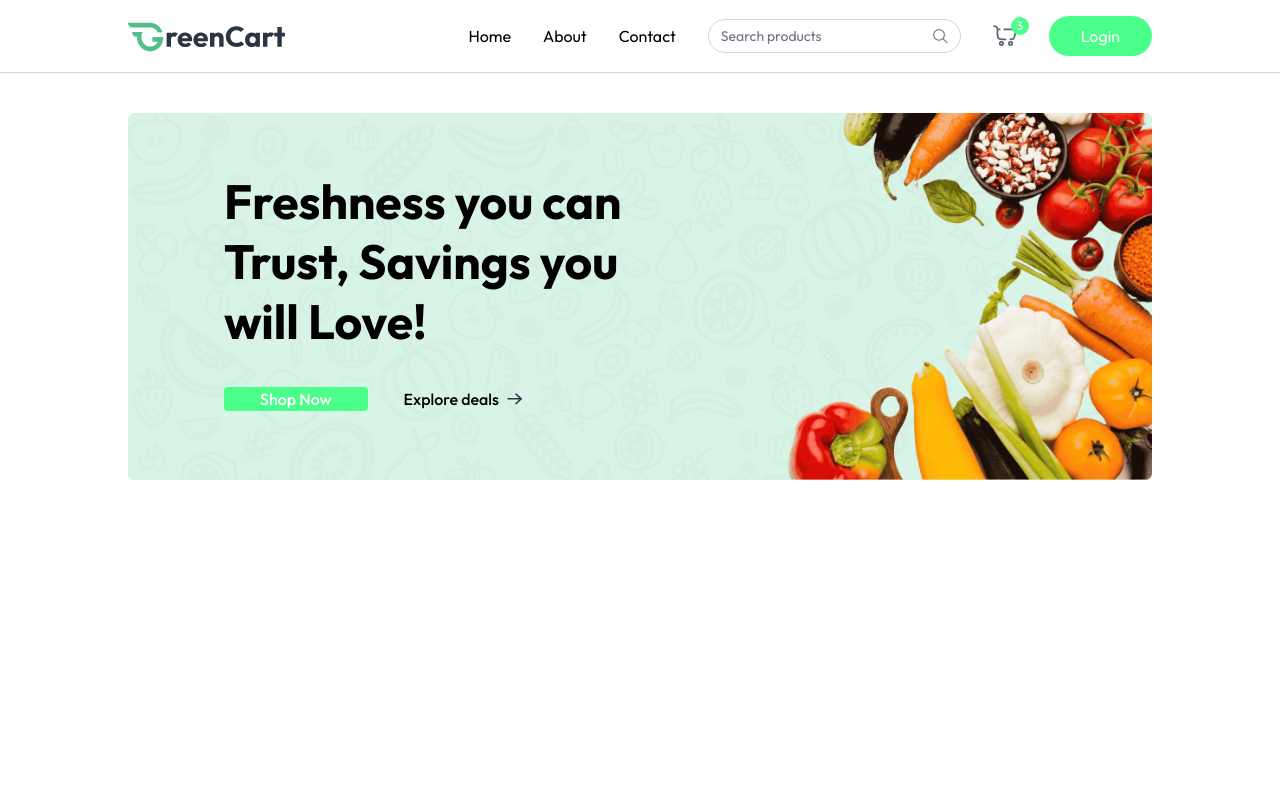
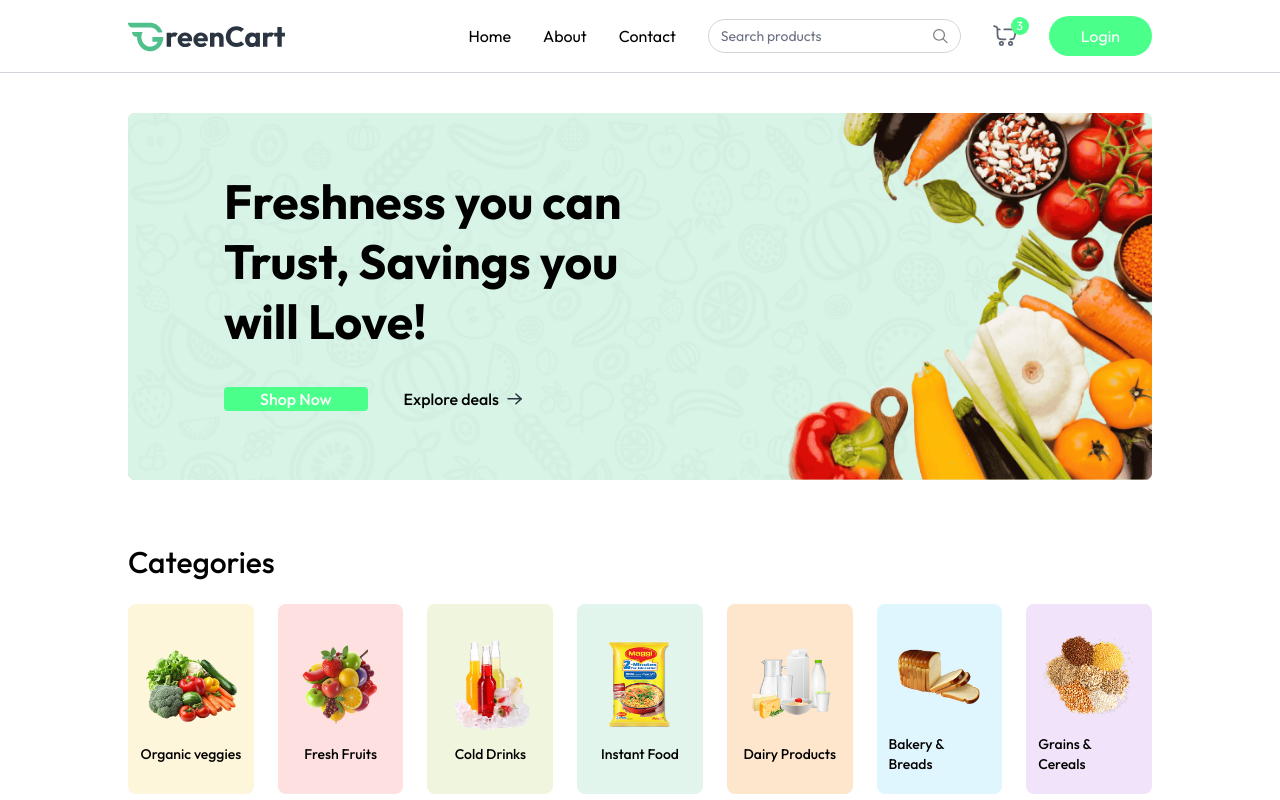
Before and after one commit to CodeShiran/Greencart-React, a React (Vite) app: page / in a window 1280 px wide. Built offline with nearby package versions, Linux system fonts and the light colour scheme.

Commit message:
categories completed

```diff
--- /dev/null
+++ b/src/components/Categories.jsx
@@ -0,0 +1,34 @@
+import React from "react";
+import { categories } from "../assets/assets";
+import { useAppContext } from "../context/AppContext.jsx";
+
+const Categories = () => {
+  const { navigate } = useAppContext();
+  return (
+    <div className="mt-16">
+      <p className="text-2xl md:text-3xl font-medium">Categories</p>
+      <div className="grid grid-cols-2 sm:grid-cols-3 md:grid-cols-5 lg:grid-cols-6 xl:grid-cols-7 mt-6 gap-6">
+        {categories.map((category, index) => (
+          <div
+            key={index}
+            onClick={() => {
+                navigate(`/products/${category.path.toLowerCase()}`)
+                scrollTo(0,0)
+            }}
+            style={{ backgroundColor: category.bgColor }}
+            className="group cursor-pointer py-5 px-3 gap-2 rounded-lg flex flex-col justify-center items-center"
+          >
+            <img
+              src={category.image}
+              className="group-hover:scale-108 transition"
+              alt=""
+            />
+            <p className="text-sm font-medium">{category.text}</p>
+          </div>
+        ))}
+      </div>
+    </div>
+  );
+};
+
+export default Categories;
--- a/src/pages/Home.jsx
+++ b/src/pages/Home.jsx
@@ -1,10 +1,12 @@
 import React from 'react'
 import MainBanner from '../context/MainBanner'
+import Categories from '../components/Categories'
 
 const Home = () => {
   return (
     <div className='mt-10'>
         <MainBanner />
+        <Categories />
     </div>
   )
 }
```
